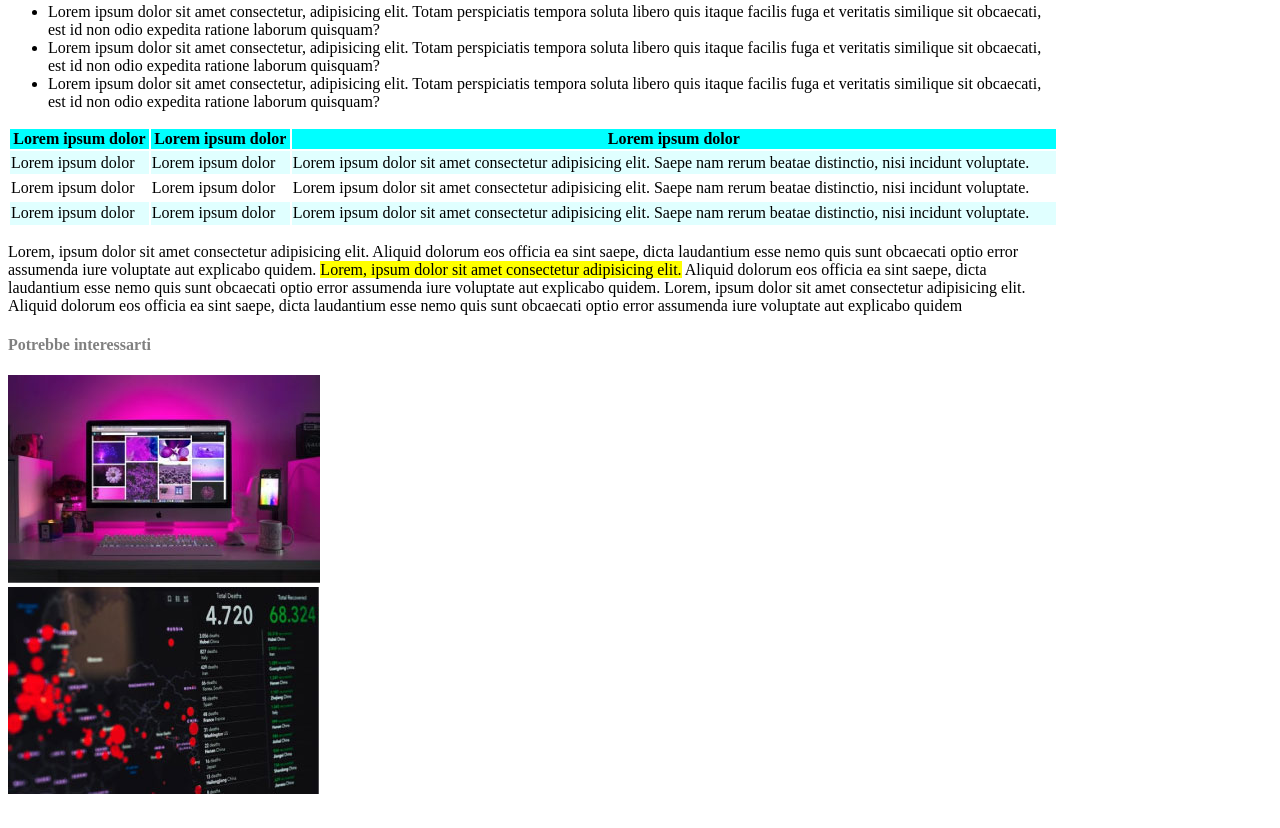
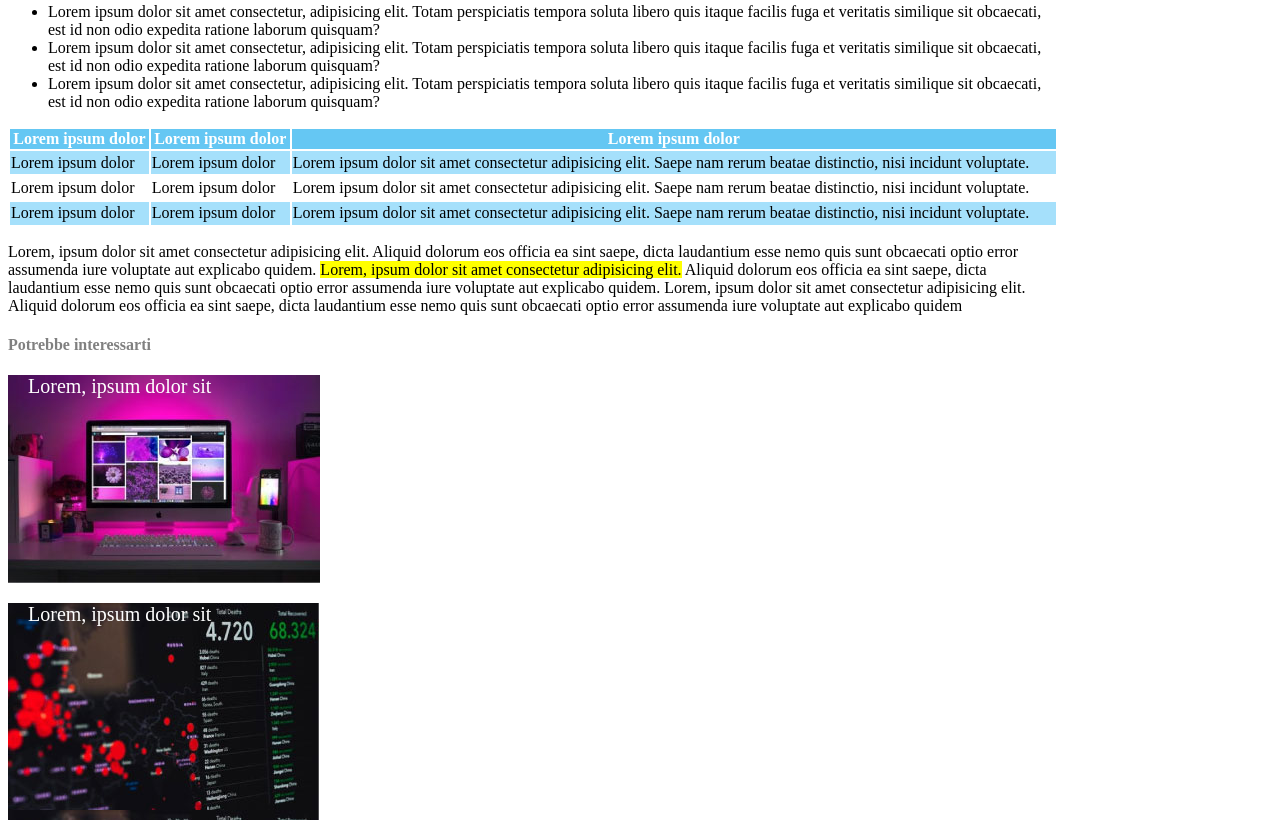
Before and after one commit to 19nikilangiu91/html-css-booleaner, a plain HTML site: page index.html in a window 1280 px wide. Shown: the part 796-1624 px from the top of the page. Before the commit the page ends 1602 px from the top, so only its background shows below. Drawn offline with Linux system fonts and the light colour scheme.

Commit message:
completed index

```diff
--- a/CSS/style.css
+++ b/CSS/style.css
@@ -1,9 +1,11 @@
 .square_blue_header{
-    background-color: blue;
+    background-color: #65c7f3;
     width: 1050px;
     height: 100px;
+    background-image: url(../img/pattern.png);
+    background-repeat: repeat-y space;
+    background-size: contain;
 }
-
 .the_booleaner{
     width: 150px;
     height: 150px;
@@ -13,8 +15,8 @@
     color: grey;
 }
 
-span{
-    color: blue;
+#the_booleaner_text{
+    color: #65c7f3;
 }
 
 main div{
@@ -33,14 +35,44 @@ table{
 
 thead{
      text-align: center;
-     background-color: aqua;
+     background-color: #65c7f3;
+     color: white;
 }
 
 .tr_color{
     text-align: start;
-    background-color: lightcyan;
+    background-color: #a5e0fb;
 }
 
 h4{
     color: grey;
 }
+
+.monitor{
+    background-image: url(../img/monitor.jpg);
+    position: relative;
+    width: 312px;
+    height: 208px;
+}
+
+.text_monitor{
+    position: absolute;
+    font-size: 20px;
+    margin-left: 20px;
+    color: white;
+}
+
+.graph{
+    background-image: url(../img/graph.jpg);
+    position: relative;
+    width: 311px;
+    height: 217px;
+    margin-top: 20px;
+}
+
+.text_graph{
+    position: absolute;
+    font-size: 20px;
+    margin-left: 20px;
+    color: white;
+}
--- a/index.html
+++ b/index.html
@@ -15,7 +15,7 @@
         <!-- div Img Pattern.png in background -->
 
         <!-- Img "The Booleaner" -->
-        <img class="the_booleaner" src="./img/logo.svg" alt="Logo The Booleaner">
+            <img class="the_booleaner" src="./img/logo.svg" alt="Logo The Booleaner">
 
         </div>
 
@@ -24,7 +24,7 @@
 
         <!-- Sottotitolo -->
         <p class="p_header">
-            Scritto da <span>The Booleaner</span><br>
+            Scritto da <span id="the_booleaner_text">The Booleaner</span><br>
 
             <!-- Data sottotitolo -->
             il 10/10/2020
@@ -101,12 +101,12 @@
         <h4>Potrebbe interessarti</h4>
 
         <!-- 2 Images -->
-        <div>
-            <img src="./img/monitor.jpg" alt="monitor">
+        <div class="monitor">
+            <div class="text_monitor">Lorem, ipsum dolor sit</div>
         </div>
 
-        <div>
-            <img src="./img/graph.jpg" alt="monitor">
+        <div class="graph">
+            <div class="text_graph">Lorem, ipsum dolor sit</div>
         </div>
     </footer>
 
```
